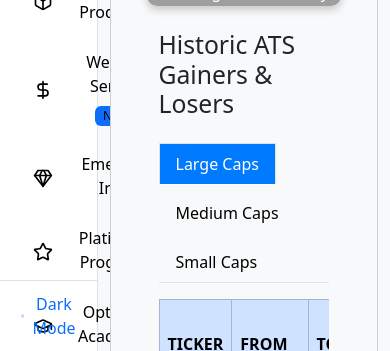
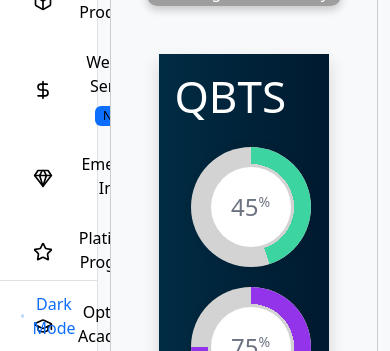
Before and after one commit to zain1873/trade-algo, a React (Create React App) app: page /dashboard in a window 390 px wide. Shown: the part 493-844 px from the top of the page. Built offline with nearby package versions, Linux system fonts and the light colour scheme; grey boxes are pictures that could not be loaded.

Commit message:
responsive updates

```diff
--- a/src/components/DashboardSidebarComp/DashboardData.js
+++ b/src/components/DashboardSidebarComp/DashboardData.js
@@ -1,10 +1,10 @@
 import React from 'react'
 import "../DashboardSidebarComp/styles/DashboardData.css"; // Import the CSS
 import HistoricalDataFlow from './HistoricalDataFlow';
+import ProgressBar from './ProgressBar';
 
 
 function DashboardData() {
-
       return (
         <div className="container">
            <div className="dashboard-header">
@@ -28,6 +28,7 @@
             </div>
           </div>
         </div>
+        <ProgressBar />
         <HistoricalDataFlow />
         </div>
 
--- /dev/null
+++ b/src/components/DashboardSidebarComp/ProgressBar.js
@@ -0,0 +1,54 @@
+import React from 'react';
+import '../DashboardSidebarComp/styles/progressbar.css';
+
+const CircularProgressBar = ({ percentage, color }) => {
+  // Calculate the rotation based on percentage
+  const rotation = percentage * 3.6; // 3.6 degrees per percentage point (360/100)
+
+  return (
+    <div className="circular-progress">
+      <div className="outer-circle">
+        <div className="inner-circle">
+          <div className="percentage">
+            {percentage}<span className="percent-symbol">%</span>
+          </div>
+        </div>
+      </div>
+
+      {/* Progress indicator using CSS ::before and ::after pseudo-elements */}
+      <div
+        className="progress-circle"
+        style={{
+          '--percentage': percentage,
+          '--color': color
+        }}
+      ></div>
+    </div>
+  );
+};
+
+const ProgressBarsDisplay = () => {
+  return (
+    <div className="container mt-5 mb-5">
+    <div className="progress_container shadow p-3">
+        <div className="sec_heading ">
+            <h2 className='text-white'>QBTS</h2>
+
+        </div>
+      <div className="row justify-content-center p-3">
+        <div className="col-md-3">
+          <CircularProgressBar percentage={45} color="#3CD4A0" />
+        </div>
+        <div className="col-md-3">
+          <CircularProgressBar percentage={75} color="#9333EA" />
+        </div>
+        <div className="col-md-3">
+          <CircularProgressBar percentage={95} color="#F05252" />
+        </div>
+      </div>
+      </div>
+    </div>
+  );
+};
+
+export default ProgressBarsDisplay;
--- /dev/null
+++ b/src/components/DashboardSidebarComp/styles/progressbar.css
@@ -0,0 +1,88 @@
+/* progressbar.css */
+
+.circular-progress {
+    position: relative;
+    width: 150px;
+    height: 150px;
+    margin: 0 auto;
+    margin-bottom: 20px;
+    transition: .2s;
+    -webkit-transition: .2s;
+    -moz-transition: .2s;
+    -ms-transition: .2s;
+    -o-transition: .2s;
+}
+  .circular-progress:hover {
+    transform: scale(1.1);
+    -webkit-transform: scale(1.1);
+    -moz-transform: scale(1.1);
+    -ms-transform: scale(1.1);
+    -o-transform: scale(1.1);
+}
+  .progress_container {
+    background: linear-gradient(to right, #002C43, #001A30);
+  }
+
+  .outer-circle {
+    width: 150px;
+    height: 150px;
+    border-radius: 50%;
+    padding: 20px;
+    background: #d3d3d3; /* Gray background */
+    box-shadow: 0 0 10px rgba(0, 0, 0, 0.1);
+  }
+
+  .inner-circle {
+    width: 100%;
+    height: 100%;
+    border-radius: 50%;
+    display: flex;
+    align-items: center;
+    justify-content: center;
+    background: white;
+  }
+
+  .percentage {
+    font-size: 32px;
+    font-weight: 500;
+    color: #6B7280;
+  }
+
+  .percent-symbol {
+    font-size: 18px;
+    vertical-align: super;
+  }
+
+  .progress-circle {
+    position: absolute;
+    top: 0;
+    left: 0;
+    width: 150px;
+    height: 150px;
+    border-radius: 50%;
+    background: conic-gradient(var(--color) 0% calc(var(--percentage) * 1%), transparent calc(var(--percentage) * 1%) 100%);
+    mask: radial-gradient(transparent 55px, black 55px);
+    -webkit-mask: radial-gradient(transparent 55px, black 55px);
+  }
+
+
+  /* Optional: Add responsive sizing */
+  @media (max-width: 768px) {
+    .circular-progress, .outer-circle, .progress-circle {
+      width: 120px;
+      height: 120px;
+    }
+
+    .percentage {
+      font-size: 24px;
+    }
+
+    .percent-symbol {
+      font-size: 14px;
+    }
+
+    .progress-circle {
+      mask: radial-gradient(transparent 43px, black 43px);
+      -webkit-mask: radial-gradient(transparent 43px, black 43px);
+    }
+  }
--- a/src/components/technology.js
+++ b/src/components/technology.js
@@ -18,7 +18,7 @@
             </div>
 
             {/* Technology Card 1 */}
-            <div className="col-lg-6 mb-lg-0 mb-sm-3">
+            <div className="col-lg-6 mb-lg-0 mb-3">
 
               <div className="popular_card">
               <a href="">
@@ -33,7 +33,7 @@
             </div>
 
             {/* Technology Card 2 (Duplicate for another column) */}
-            <div className="col-lg-6">
+            <div className="col-lg-6 mb-3">
               <div className="popular_card">
               <a href="">
                 <img src={Technology2} alt="Technology" className="img-fluid" />
--- a/src/styles/responsive.css
+++ b/src/styles/responsive.css
@@ -23,11 +23,16 @@
     .second-navbar {
         display: none;
     }
-
+    section {
+        padding: 50px 0;
+    }
 
 }
 
 @media only screen and (max-width:600px) {
+    .banner-text h1 {
+        font-size: 54px;
+    }
     .footer-form {
         flex-direction: column;
     }
@@ -35,5 +40,26 @@
         margin-top: 10px;
         margin-left: 0;
     }
+    .market_details .name {
+        margin-top: 25px;
+    }
+    .extra-heading {
+        font-size: 32px;
+    }
+    .other-news_section {
+        margin-top: 20px;
+    }
+    .side-news-img {
+        width: 164px;
+    }
+    .popular_card img {
+        height: 300px;
+    }
+    .news-wrap img {
+        height: 400px;
+    }
+    .editor_desc {
+        height: 140px;
+    }
 
 }
```
